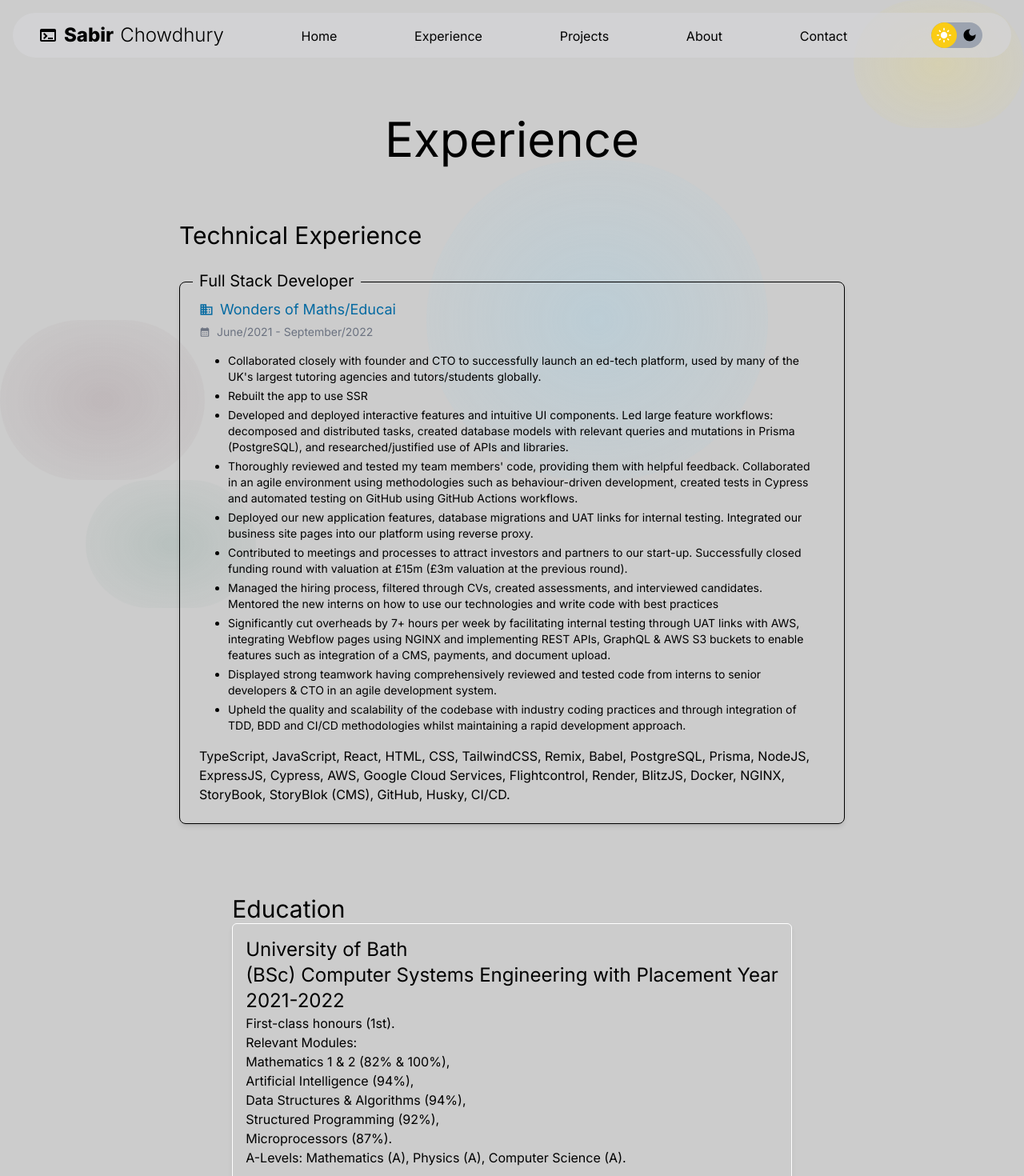
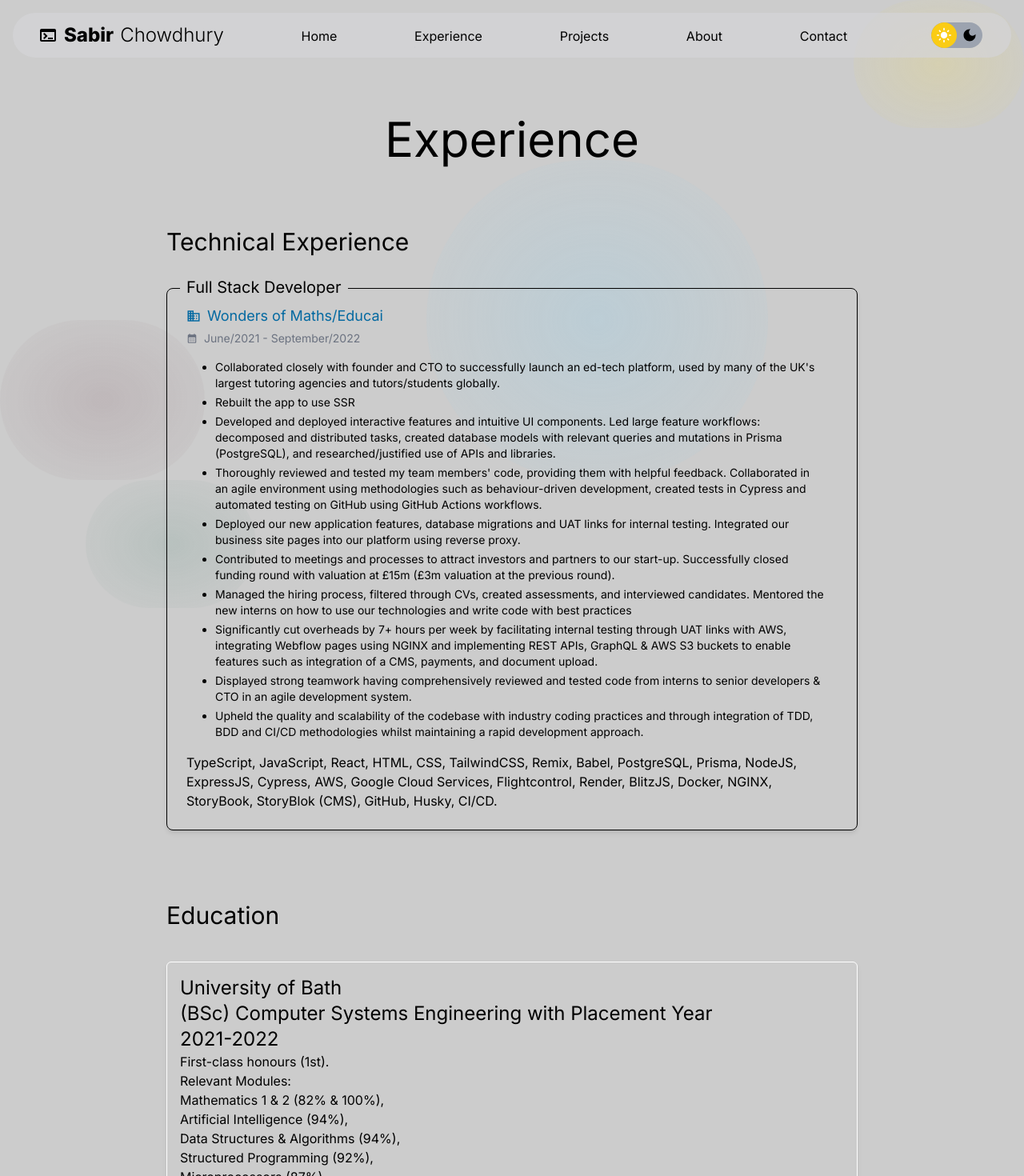
Before and after one commit to sabirchowdhury/portfolio-website, a Next.js app: page /experience in a window 1280 px wide. Shown: the top 1470 px of the page at 80% size. Built offline with nearby package versions, Linux system fonts and the light colour scheme.

Commit message:
format content

```diff
--- a/app/experience/page.tsx
+++ b/app/experience/page.tsx
@@ -13,10 +13,10 @@ export default function Experience() {
 
   return (
     <>
-      <main className="flex flex-grow flex-col w-full items-center p-4">
+      <main className="flex flex-grow flex-col mx-auto p-4 w-full max-w-4xl">
         <h1
           className={classNames(
-            "md:text-6xl text-4xl md:mb-10 mb-8 md:mt-8 transition-opacity ease-in duration-500",
+            "md:text-6xl text-4xl mx-auto md:mb-20 mb-8 md:mt-8 transition-opacity ease-in duration-500",
             {
               "opacity-0": !mounted,
               "opacity-100": mounted,
@@ -26,7 +26,7 @@ export default function Experience() {
           Experience
         </h1>
         <ComponentInView
-          className="md:mb-6 mb-4 transition-opacity ease-in duration-1000 md:p-8 w-full max-w-4xl"
+          className="md:mb-14 mb-12 transition-opacity ease-in duration-1000"
           viewedClass="opacity-100"
           notViewedClass="opacity-0"
           threshold={0.2}
@@ -40,12 +40,12 @@ export default function Experience() {
           ))}
         </ComponentInView>
         <ComponentInView
-          className="md:mb-6 mb-4 mt-8 transition-opacity ease-in duration-1000"
+          className="md:mb-6 mb-4 transition-opacity ease-in duration-1000 md:py-8"
           viewedClass="opacity-100"
           notViewedClass="opacity-0"
           threshold={0.2}
         >
-          <h2 className="text-3xl">Education</h2>
+          <h2 className="text-2xl md:text-3xl mb-4 md:mb-10">Education </h2>
           <div className="p-4 rounded-md border border-white shadow-md">
             <h3 className="text-2xl">University of Bath</h3>
             <h3 className="text-2xl">
```
